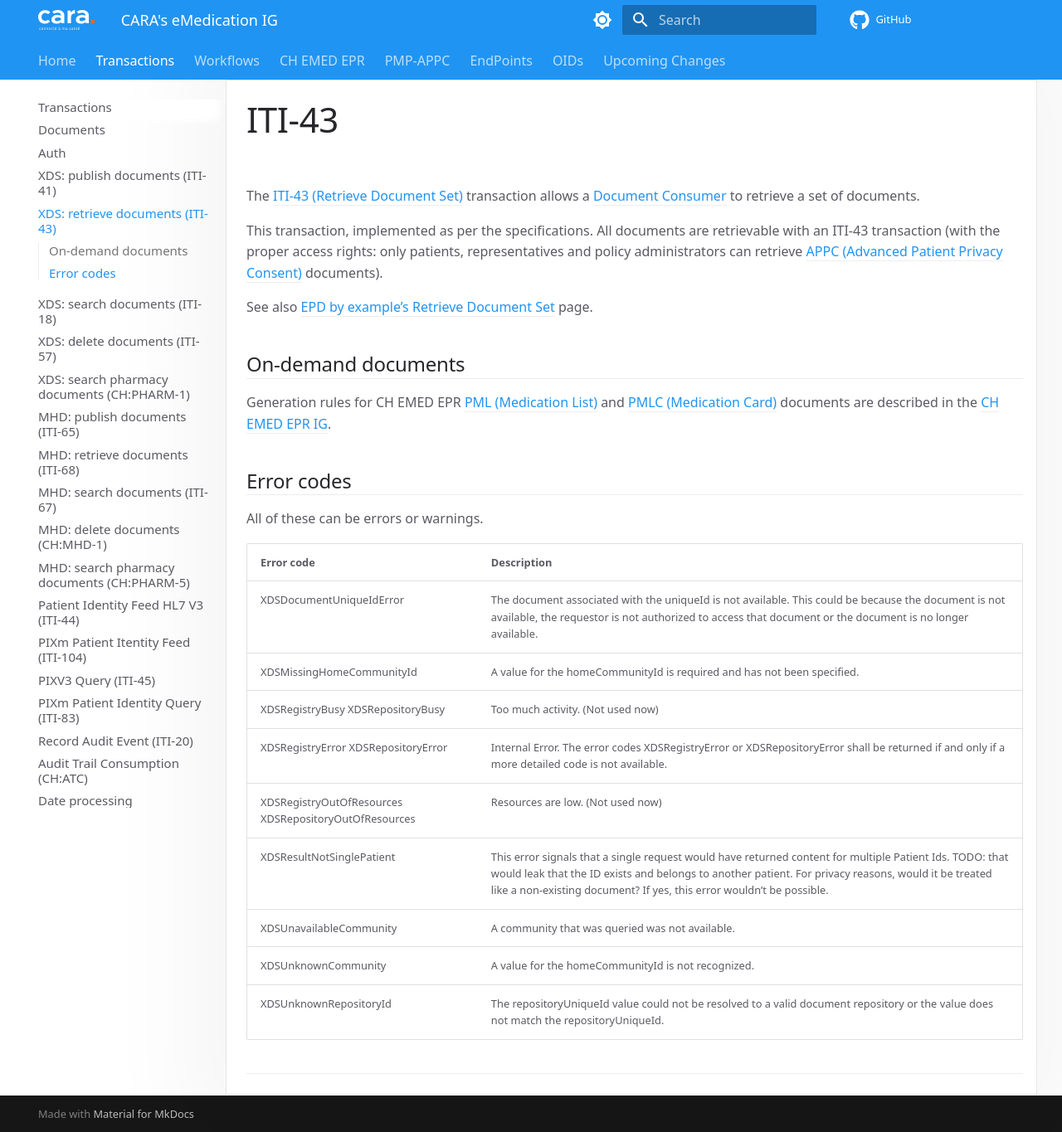
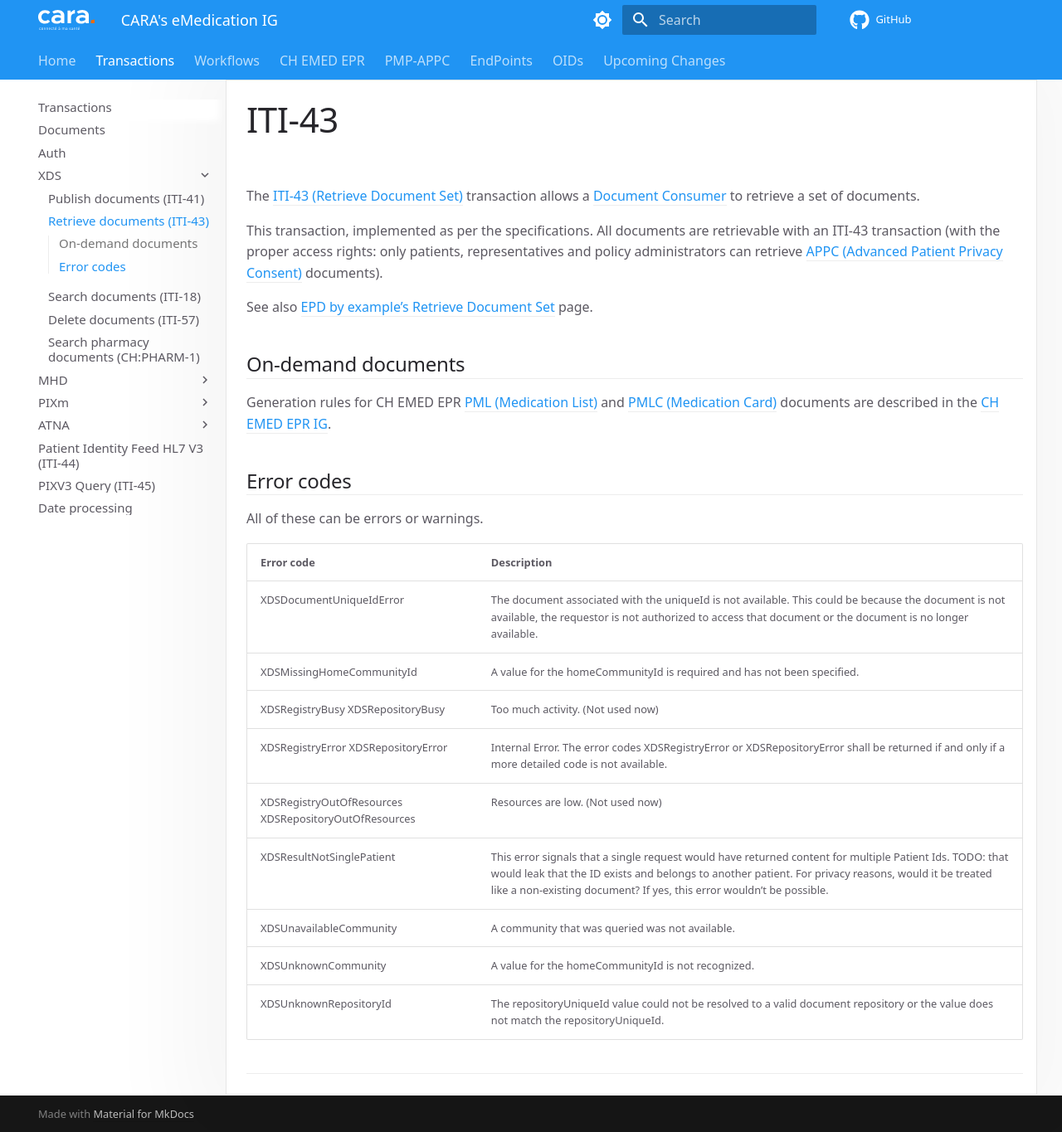
Before and after one commit to CARA-ch/emed-service-guide, an MkDocs documentation site: the page built from docs/transactions/iti43.md, in a window 1280 px wide and 1365 px high. Shown: the whole window at 83% size. Built offline with MkDocs 1.6.1 and Material for MkDocs 9.7.7, drawn with Linux system fonts in a browser that asks for light colours; comment, search, counter and statistics services are not loaded.

Commit message:
Updated: Improved navigation in the transactions page

```diff
--- a/mkdocs.yml
+++ b/mkdocs.yml
@@ -8,22 +8,26 @@ nav:
     - transactions/index.md
     - Documents: transactions/documents.md
     - 'Auth': transactions/auth.md
-    - 'XDS: publish documents (ITI-41)': transactions/iti41.md
-    - 'XDS: retrieve documents (ITI-43)': transactions/iti43.md
-    - 'XDS: search documents (ITI-18)': transactions/iti18.md
-    - 'XDS: delete documents (ITI-57)': transactions/iti57.md
-    - 'XDS: search pharmacy documents (CH:PHARM-1)': transactions/chpharm1.md
-    - 'MHD: publish documents (ITI-65)': transactions/iti65.md
-    - 'MHD: retrieve documents (ITI-68)': transactions/iti68.md
-    - 'MHD: search documents (ITI-67)': transactions/iti67.md
-    - 'MHD: delete documents (CH:MHD-1)': transactions/chmhd1.md
-    - 'MHD: search pharmacy documents (CH:PHARM-5)': transactions/chpharm5.md
+    - XDS:
+      - 'Publish documents (ITI-41)': transactions/iti41.md
+      - 'Retrieve documents (ITI-43)': transactions/iti43.md
+      - 'Search documents (ITI-18)': transactions/iti18.md
+      - 'Delete documents (ITI-57)': transactions/iti57.md
+      - 'Search pharmacy documents (CH:PHARM-1)': transactions/chpharm1.md
+    - MHD:
+      - 'Publish documents (ITI-65)': transactions/iti65.md
+      - 'Retrieve documents (ITI-68)': transactions/iti68.md
+      - 'Search documents (ITI-67)': transactions/iti67.md
+      - 'Delete documents (CH:MHD-1)': transactions/chmhd1.md
+      - 'Search pharmacy documents (CH:PHARM-5)': transactions/chpharm5.md
+    - PIXm:
+      - 'PIXm Patient Identity Query (ITI-83)': transactions/iti83.md
+      - 'PIXm Patient Itentity Feed (ITI-104)': transactions/iti104.md
+    - ATNA:
+      - 'Record Audit Event (ITI-20)': transactions/iti20.md
+      - 'Audit Trail Consumption (CH:ATC)': transactions/chatc.md
     - 'Patient Identity Feed HL7 V3 (ITI-44)': transactions/iti44.md
-    - 'PIXm Patient Itentity Feed (ITI-104)': transactions/iti104.md
     - 'PIXV3 Query (ITI-45)': transactions/iti45.md
-    - 'PIXm Patient Identity Query (ITI-83)': transactions/iti83.md
-    - 'Record Audit Event (ITI-20)': transactions/iti20.md
-    - 'Audit Trail Consumption (CH:ATC)': transactions/chatc.md
     - 'Date processing': transactions/date_processing.md
   - Workflows:
     - 'Treatment lifecycle': workflows/index.md
```
